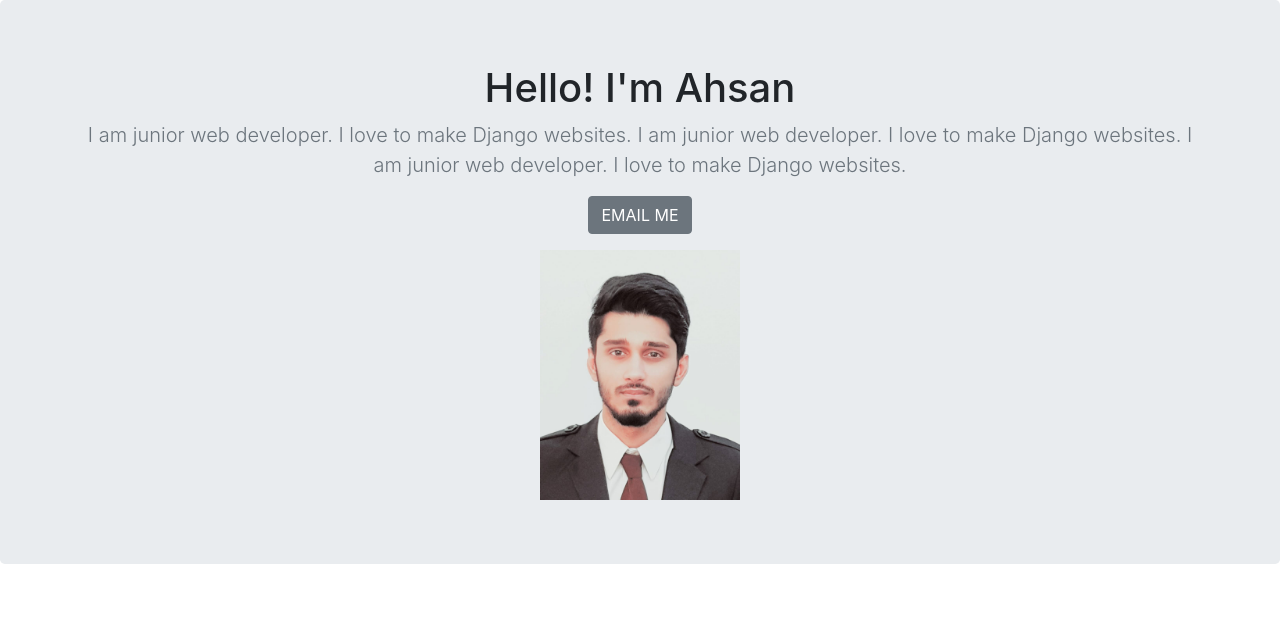
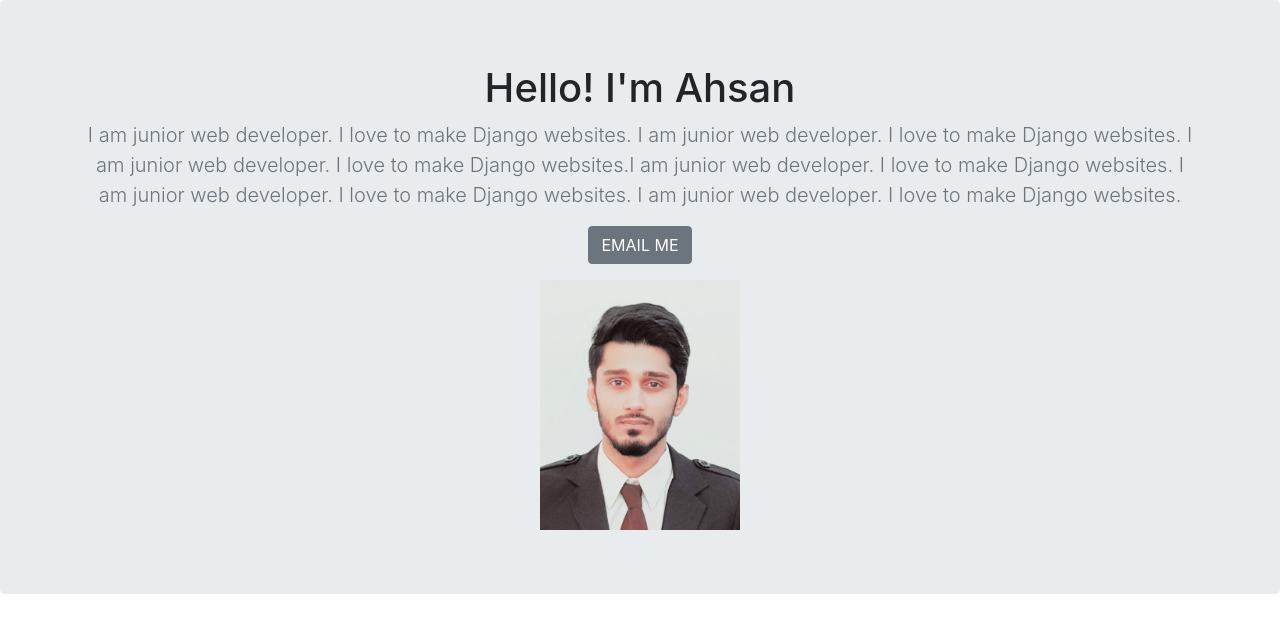
Before and after one commit to ahsaniq/portfolio-project, a Django app: page / in a window 1280 px wide. Shown: the part 56-690 px from the top of the page. Run offline with Django 3.2, Linux system fonts and the light colour scheme; data that the repository does not hold is empty; some libraries are stand-ins or nearby versions.

Commit message:
test home

```diff
--- a/jobs/templates/jobs/home.html
+++ b/jobs/templates/jobs/home.html
@@ -54,6 +54,7 @@
         <div class="container">
           <h1 class="jumbotron-heading">Hello! I'm Ahsan</h1>
           <p class="lead text-muted">I am junior web developer. I love to make Django websites. I am junior web developer. I love to make Django websites.
+          I am junior web developer. I love to make Django websites.I am junior web developer. I love to make Django websites. I am junior web developer. I love to make Django websites.
           I am junior web developer. I love to make Django websites.</p>
           <p>
             <a class="btn btn-secondary " href="mailto:ahsaniq@outlook.com?subject=Feedback">EMAIL ME</a>
```
